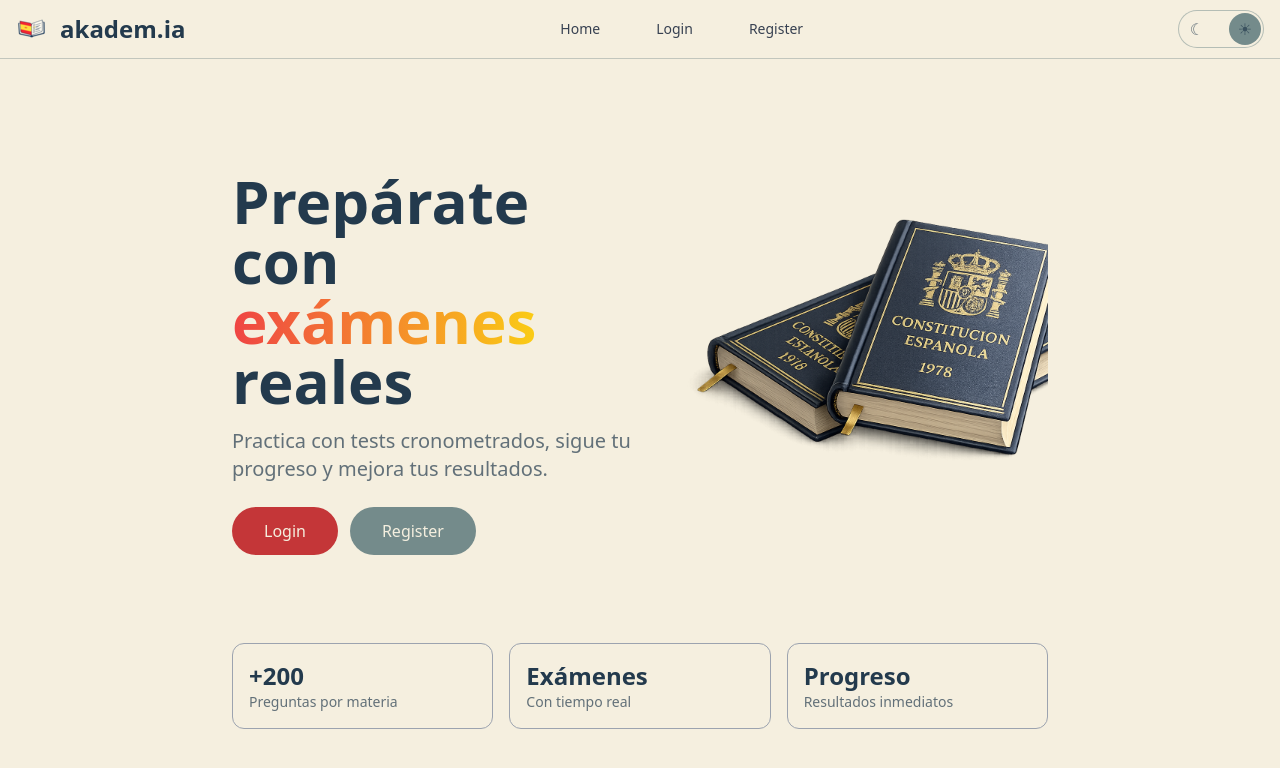
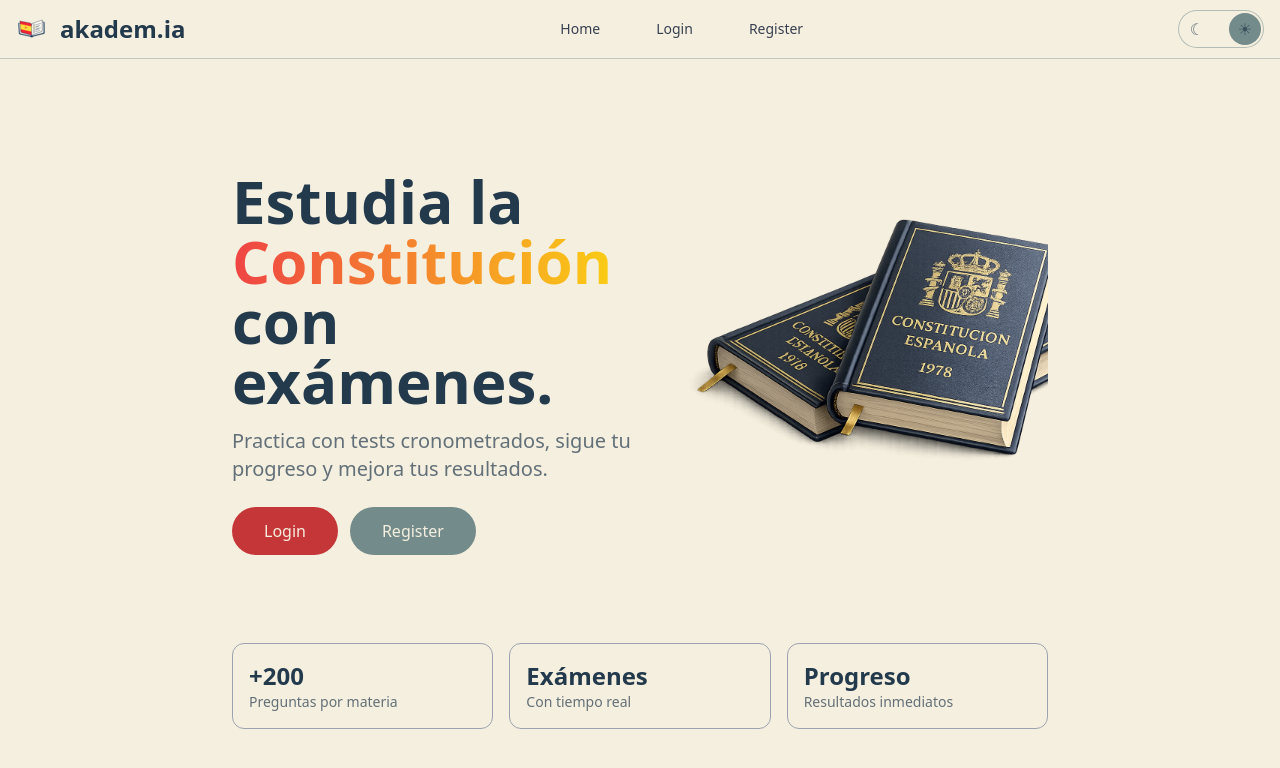
Before and after one commit to guilu/akadem.ia, a React (Vite) app in the folder frontend/: page / in a window 1280 px wide. Shown: the top 768 px of the page. Built offline with nearby package versions, Linux system fonts and the light colour scheme; no server answers.

Commit message:
💄 style (frontend) : home hero copy

```diff
--- a/frontend/src/pages/HomePage.tsx
+++ b/frontend/src/pages/HomePage.tsx
@@ -6,7 +6,7 @@ export default function HomePage({ isAuthed, activeAttemptId }: { isAuthed: bool
       <div className="grid max-w-screen-xl px-4 py-8 mx-auto lg:gap-8 xl:gap-0 lg:py-16 lg:grid-cols-12">
         <div className="mr-auto place-self-center lg:col-span-6 text-center lg:text-left">
           <h1 className="max-w-2xl mb-4 text-5xl sm:text-6xl font-extrabold leading-tight">
-            Prepárate con <span className="bg-gradient-to-r from-red-500 to-yellow-400 bg-clip-text text-transparent">exámenes</span> reales
+            Estudia la <span className="bg-gradient-to-r from-red-500 to-yellow-400 bg-clip-text text-transparent">Constitución</span> con exámenes.
           </h1>
           <p className="max-w-2xl mb-6 text-text/70 md:text-lg lg:text-xl">
             Practica con tests cronometrados, sigue tu progreso y mejora tus resultados.
```
